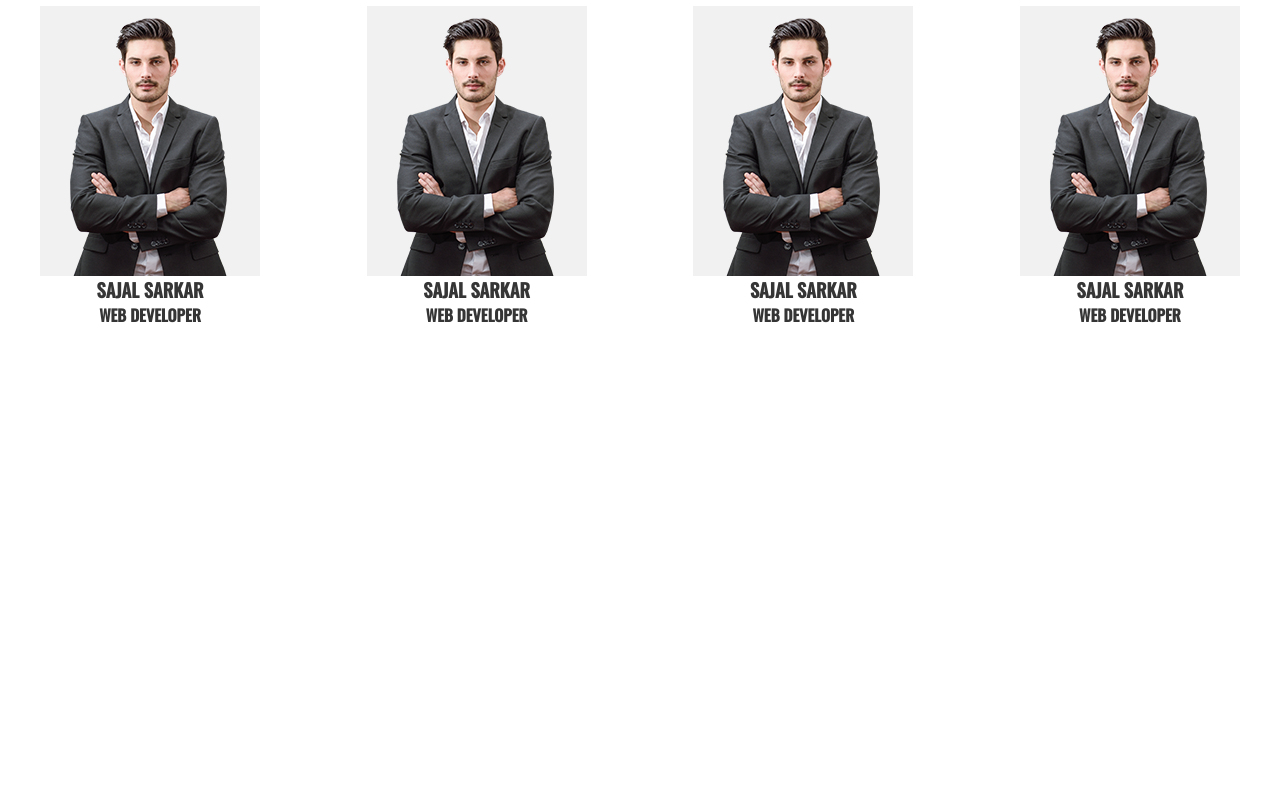
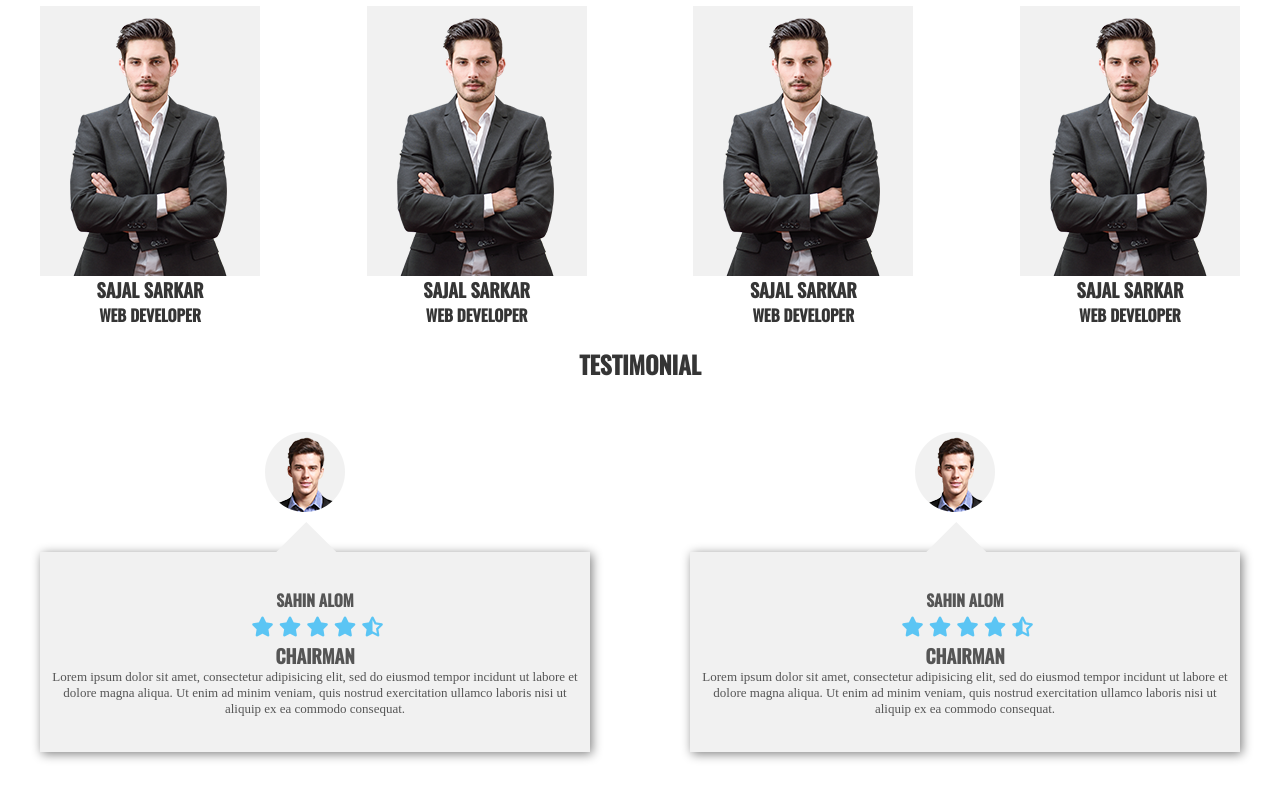
Before and after one commit to onik-nandi/Beatles_1, a plain HTML site: page index.html in a window 1280 px wide. Shown: the part 2164-2964 px from the top of the page. Before the commit the page ends 2510 px from the top, so only its background shows below. Drawn offline with Linux system fonts and the light colour scheme; a web font is replaced by a local one.

Commit message:
content area

```diff
--- a/CSS/style.css
+++ b/CSS/style.css
@@ -550,3 +550,106 @@ h2 {
 }
 
 /* team area ends */
+/* testimonials */
+.testi_bg{
+  width: 100%;
+  height: 420px;
+  display: flex;
+  justify-content: center;
+  align-items: center;
+  margin-bottom: 50px;
+}
+.testi_content{
+  width: 1200px;
+  height: 420px;
+  display: flex;
+  align-items: center;
+  flex-direction: column;
+}
+.testi_bg .testi_content .testi_head {
+  width: 100%;
+  height: 100px;
+  display: flex;
+  justify-content: center;
+  align-items: center;
+}
+.testi_bg .testi_content .testi_a{
+  width: 1200px;
+  height: 320px;
+  display: flex;
+  justify-content: space-between;
+  margin-top: 50px;
+
+}
+.testi_bg .testi_content .testi_a .testi_details{
+  width: 550px;
+  height: 320px;
+  background: #fff;
+
+}
+
+
+
+.testi_bg .testi_content .testi_a .testi_details .testi_img{
+  width: 100px;
+  height: 80px;
+  border-radius: 50%;
+  margin:auto;
+}
+.testi_bg .testi_content .testi_a .testi_details .testi_para{
+  width: 550px;
+  height:200px;
+  background: #f1f1f1;
+  display: flex;
+  margin-top: 40px;
+  position: relative;
+  flex-direction: column;
+  justify-content: center;
+  align-items: center;
+    box-shadow: 2px 2px 10px gray;
+}
+.testi_bg .testi_content .testi_a .testi_details .testi_para .box{
+  width: 50px;
+  height: 50px;
+  background: #f1f1f1;
+  rotate: 45deg;
+  position: absolute;
+  top: -7px;
+  left: 47%;
+  transform: translateX(-50%);
+}
+.testi_bg .testi_content .testi_a .testi_details .testi_para h4{
+  font-family: oswald_med;
+  color: #555555;
+  text-transform: uppercase;
+}
+.testi_bg .testi_content .testi_a .testi_details .testi_para h3{
+  font-family: oswald_med;
+  color: #555555;
+  text-transform: uppercase;
+  margin-top: 5px;
+
+}
+.testi_bg .testi_content .testi_a .testi_details .testi_para span{
+  font-family: oswald_reg;
+  color: #5bc5f4;
+  font-size: 20px;
+  display: flex;
+  justify-content: center;
+  margin-top: 5px;
+}
+.testi_bg .testi_content .testi_a .testi_details .testi_para span i{
+  padding-left: 5px;
+}
+.testi_bg .testi_content .testi_a .testi_details .testi_para p{
+  font-size: 13px;
+  color: #555555;
+  font-family: "opensans_reg";
+  padding: 0 10px;
+  text-align: center;
+}
+/* testimonials */
+/* footer area */
+
+
+/* footer area */
--- a/index.html
+++ b/index.html
@@ -297,14 +297,82 @@
                   <h4>web developer</h4>
                 </span>
               </div>
-
-
-
             </div>
           </div>
         </div>
       </section>
       <!-- teams area ends -->
+      <!-- testimonials -->
+      <section>
+        <div class="wrapper testi_bg">
+          <div class="testi_content">
+            <div class="testi_header">
+              <h2>Testimonial</h2>
+            </div>
+            <div class="testi_a">
+              <div class="testi_details">
+                <div class="testi_img">
+                  <img src="./Images/testi1.png" alt="testi1" />
+                </div>
+                <div class="testi_para">
+                  <span class="box"></span>
+                  <h4>sahin alom</h4>
+                  <span>
+                    <i class="fa-solid fa-star"></i>
+                    <i class="fa-solid fa-star"></i>
+                    <i class="fa-solid fa-star"></i>
+                    <i class="fa-solid fa-star"></i>
+                    <i class="fa-solid fa-star-half-stroke"></i>
+                  </span>
+                  <h3>chairman</h3>
+                  <p>
+                    Lorem ipsum dolor sit amet, consectetur adipisicing elit,
+                    sed do eiusmod tempor incidunt ut labore et dolore magna
+                    aliqua. Ut enim ad minim veniam, quis nostrud exercitation
+                    ullamco laboris nisi ut aliquip ex ea commodo consequat.
+                  </p>
+                </div>
+              </div>
+              <div class="testi_details">
+                <div class="testi_img">
+                  <img src="./Images/testi1.png" alt="testi1" />
+                </div>
+                <div class="testi_para">
+                  <span class="box"></span>
+                  <h4>sahin alom</h4>
+                  <span>
+                    <i class="fa-solid fa-star"></i>
+                    <i class="fa-solid fa-star"></i>
+                    <i class="fa-solid fa-star"></i>
+                    <i class="fa-solid fa-star"></i>
+                    <i class="fa-solid fa-star-half-stroke"></i>
+                  </span>
+                  <h3>chairman</h3>
+                  <p>
+                    Lorem ipsum dolor sit amet, consectetur adipisicing elit,
+                    sed do eiusmod tempor incidunt ut labore et dolore magna
+                    aliqua. Ut enim ad minim veniam, quis nostrud exercitation
+                    ullamco laboris nisi ut aliquip ex ea commodo consequat.
+                  </p>
+                </div>
+              </div>
+            </div>
+          </div>
+        </div>
+      </section>
+      <!-- testimonials -->
+       <!-- contact area -->
+        <section>
+          <div class="wrapper contact_area">
+            <div class="contact_container">
+              <div class="container_details"></div>
+            </div>
+          </div>
+        </section>
+       <!-- contact area -->
+        <footer>
+
+        </footer>
     </section>
   </body>
 </html>
```
